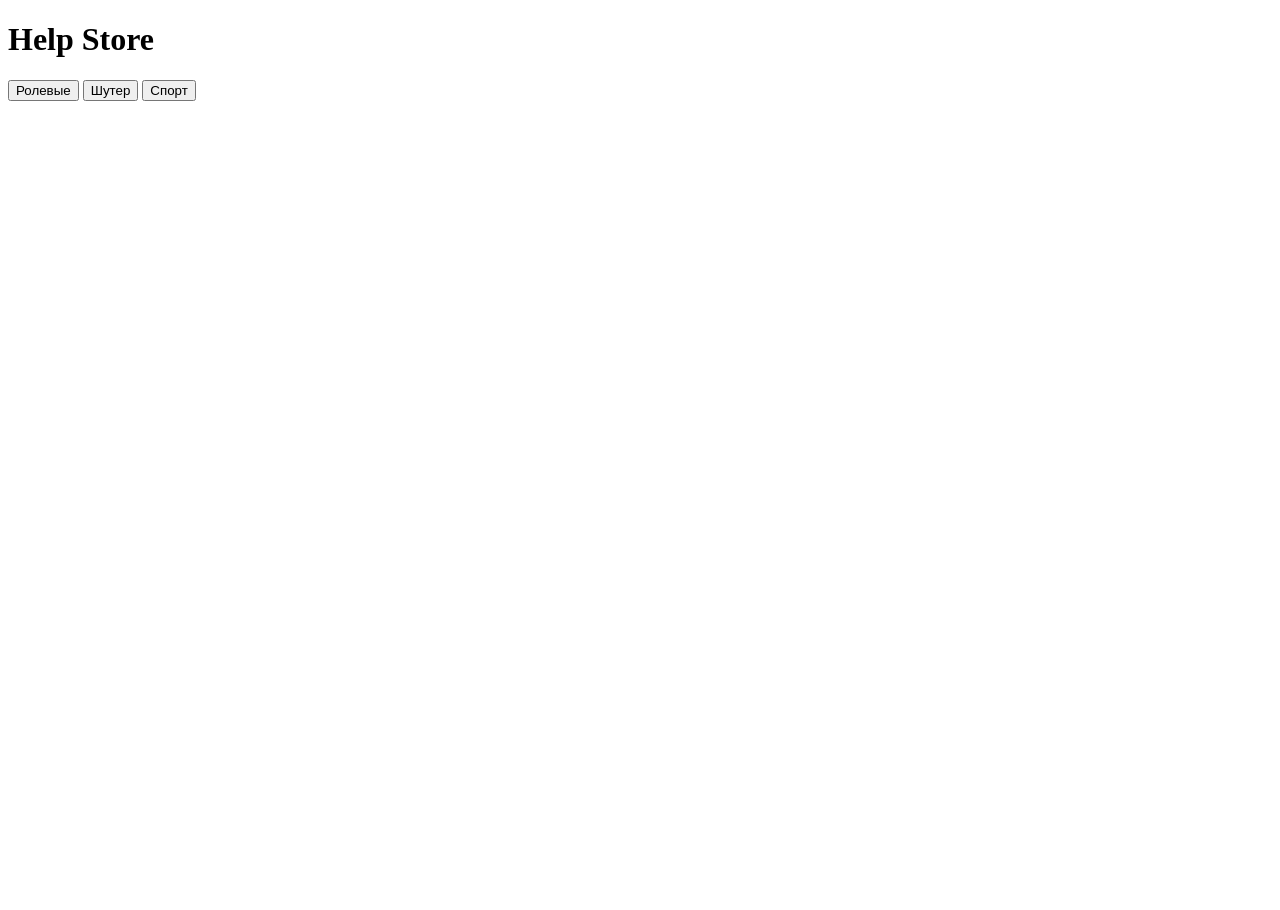
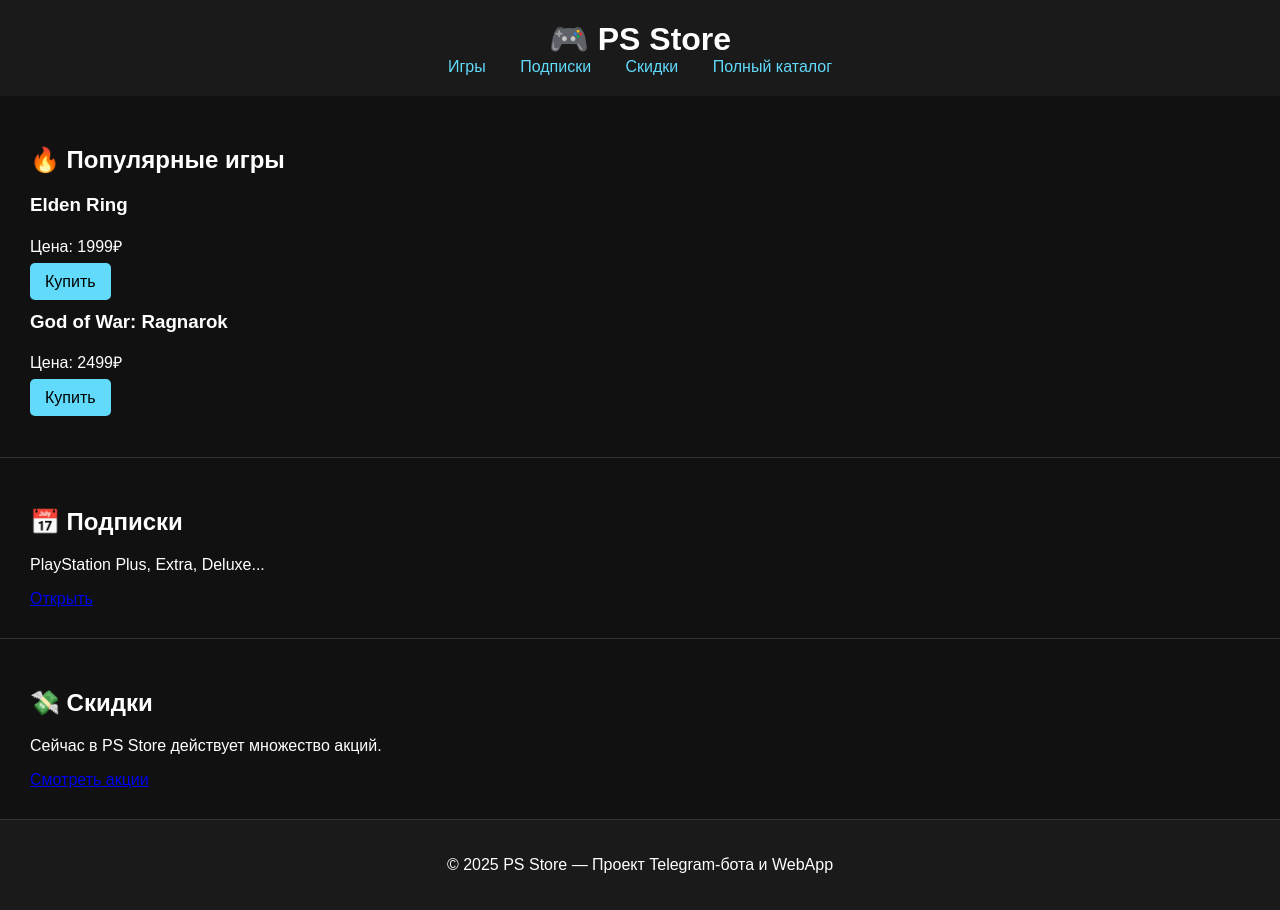
Before and after one commit to yukinetzy/ps-store-web, a plain HTML site: page web_app/index.html in a window 1280 px wide. Before the commit the page ends 800 px from the top, so only its background shows below. Drawn offline with Linux system fonts and the light colour scheme.

Commit message:
добавлена базовая верстка магазина

```diff
--- a/web_app/index.html
+++ b/web_app/index.html
@@ -1,25 +1,50 @@
 <!DOCTYPE html>
-<html>
+<html lang="ru">
 <head>
-  <meta charset="UTF-8">
-  <title>Help Store</title>
-  <link rel="stylesheet" href="style.css">
+    <meta charset="UTF-8">
+    <meta name="viewport" content="width=device-width, initial-scale=1.0">
+    <title>PS Store — Магазин</title>
+    <link rel="stylesheet" href="style.css">
 </head>
 <body>
-  <header>
-    <h1>Help Store</h1>
-  </header>
+    <header>
+        <h1>🎮 PS Store</h1>
+        <nav>
+            <a href="#games">Игры</a>
+            <a href="#subscriptions">Подписки</a>
+            <a href="#discounts">Скидки</a>
+            <a href="https://store.playstation.com/en-tr/pages/latest" target="_blank">Полный каталог</a>
+        </nav>
+    </header>
 
-  <nav>
-    <button onclick="showCategory('rpg')">Ролевые</button>
-    <button onclick="showCategory('action')">Шутер</button>
-    <button onclick="showCategory('sports')">Спорт</button>
-  </nav>
+    <section id="games">
+        <h2>🔥 Популярные игры</h2>
+        <div class="product">
+            <h3>Elden Ring</h3>
+            <p>Цена: 1999₽</p>
+            <a href="#" class="buy-button">Купить</a>
+        </div>
+        <div class="product">
+            <h3>God of War: Ragnarok</h3>
+            <p>Цена: 2499₽</p>
+            <a href="#" class="buy-button">Купить</a>
+        </div>
+    </section>
 
-  <section id="products">
-    <!-- Здесь будут карточки товаров -->
-  </section>
+    <section id="subscriptions">
+        <h2>📅 Подписки</h2>
+        <p>PlayStation Plus, Extra, Deluxe...</p>
+        <a href="https://store.playstation.com/en-in/subscriptions" target="_blank">Открыть</a>
+    </section>
 
-  <script src="script.js"></script>
+    <section id="discounts">
+        <h2>💸 Скидки</h2>
+        <p>Сейчас в PS Store действует множество акций.</p>
+        <a href="https://store.playstation.com/en-in/deals" target="_blank">Смотреть акции</a>
+    </section>
+
+    <footer>
+        <p>&copy; 2025 PS Store — Проект Telegram-бота и WebApp</p>
+    </footer>
 </body>
 </html>
--- /dev/null
+++ b/web_app/style.css
@@ -0,0 +1,47 @@
+body {
+    font-family: Arial, sans-serif;
+    margin: 0;
+    padding: 0;
+    background: #111;
+    color: #fff;
+}
+
+header {
+    background: #1a1a1a;
+    padding: 20px;
+    text-align: center;
+}
+
+header h1 {
+    margin: 0;
+    font-size: 2em;
+}
+
+nav a {
+    color: #61dafb;
+    margin: 0 15px;
+    text-decoration: none;
+}
+
+section {
+    padding: 30px;
+    border-bottom: 1px solid #333;
+}
+
+.product {
+    margin-bottom: 20px;
+}
+
+.buy-button {
+    background: #61dafb;
+    color: #000;
+    padding: 10px 15px;
+    border-radius: 5px;
+    text-decoration: none;
+}
+
+footer {
+    text-align: center;
+    padding: 20px;
+    background: #1a1a1a;
+}
```
Also changed, not shown: 1 other file.
